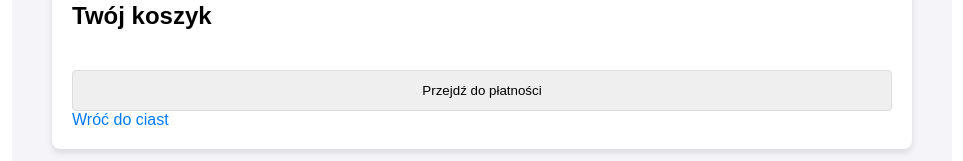
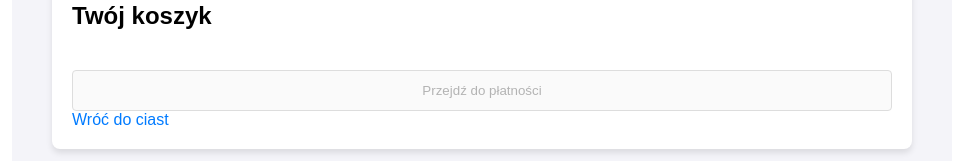
Before and after one commit to PatrykKryger/Cukiernia, a React (Vite) app: page /cart in a window 1280 px wide. Shown: the part 142-303 px from the top of the page, without its empty margins (158-1121 px from the left). Built offline with nearby package versions, Linux system fonts and the light colour scheme.

Commit message:
poprawki

```diff
--- a/src/components/Cart.jsx
+++ b/src/components/Cart.jsx
@@ -5,7 +5,7 @@ import { Link } from "react-router-dom";
 import './styles/global.css';
 
 const Cart = () => {
-    const { cart, removeFromCart, t } = useContext(AppContext); // Dodano t
+    const { cart, removeFromCart, t } = useContext(AppContext);
 
     return (
         <div className="container">
@@ -19,8 +19,10 @@ const Cart = () => {
                         </li>
                     ))}
                 </ul>
-                <Link to="/payment" className="link mt-3 text-center block">
-                    <button className="bg-blue-500 text-white rounded mt-5">{t("checkout")}</button>
+                <Link to="/payment" className={`link mt-3 text-center block ${cart.length === 0 ? "pointer-events-none opacity-50" : ""}`}>
+                    <button className="bg-blue-500 text-white rounded mt-5" disabled={cart.length === 0}>
+                        {t("checkout")}
+                    </button>
                 </Link>
                 <Link to="/cakes" className="link mt-3 text-center block">{t("backToCakes")}</Link>
             </div>
```
